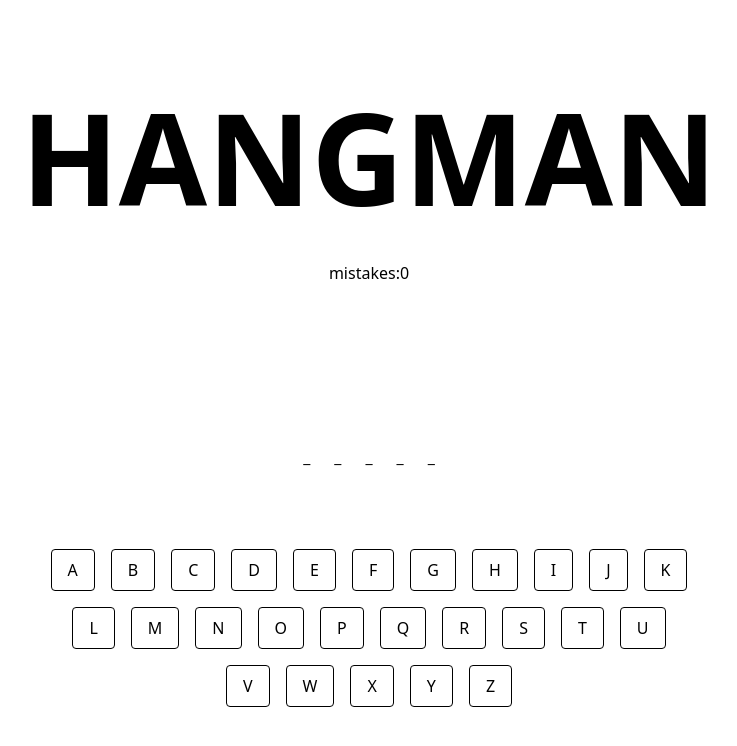
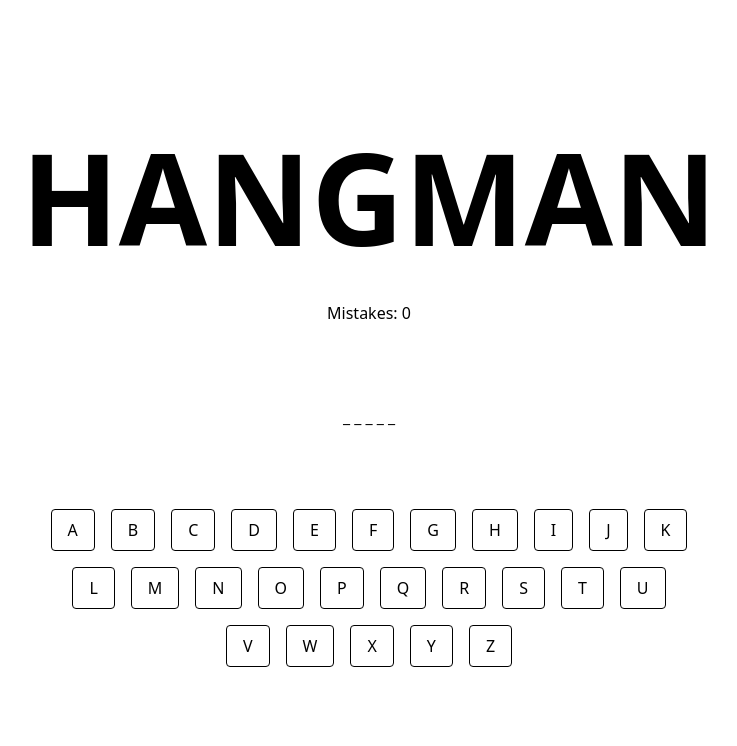
Before and after one commit to LukaszManiak/ts-hangman, a React (Vite) app: page / in a window 1280 px wide. Shown: the top 746 px of the page, without its empty margins (271-1008 px from the left). Built offline with nearby package versions, Linux system fonts and the light colour scheme.

Commit message:
countMistakesEffect

```diff
--- a/src/App.tsx
+++ b/src/App.tsx
@@ -1,4 +1,4 @@
-import { useState } from "react";
+import { useEffect, useState } from "react";
 import words from "./wordList.json";
 // import HangmanDrawing from "./HangmanDrawing";
 
@@ -10,6 +10,15 @@ function App() {
     return words[Math.floor(Math.random() * words.length)];
   });
   const [guessedLetters, setGuessedLetters] = useState<string[]>([]);
+  const [mistakes, setMistakes] = useState<number>(0);
+
+  useEffect(() => {
+    const madeMistakes = guessedLetters.filter(
+      (letter) => !wordToGuess.includes(letter),
+    ).length;
+
+    setMistakes(madeMistakes);
+  }, [guessedLetters, wordToGuess]);
 
   return (
     <div className="flex h-screen w-screen flex-col items-center justify-center gap-y-10">
@@ -17,6 +26,7 @@ function App() {
 
       <div className="flex flex-col items-center gap-y-20">
         {/* <HangmanDrawing /> */}
+        <p>Mistakes: {mistakes}</p>
         <HangmanWordToGuess
           wordToGuess={wordToGuess}
           guessedLetters={guessedLetters}
--- a/src/HangmanWordToGuess.tsx
+++ b/src/HangmanWordToGuess.tsx
@@ -1,5 +1,3 @@
-import { useEffect, useState } from "react";
-
 type WordToGuessProps = {
   guessedLetters: string[];
   wordToGuess: string;
@@ -9,21 +7,13 @@ export default function HangmanWordToGuess({
   guessedLetters,
   wordToGuess,
 }: WordToGuessProps) {
-  const [mistakes, setMistakes] = useState<number>(0);
-
   return (
-    <>
-      <div>mistakes:{mistakes}</div>
-      <p></p>
-      <div className="flex gap-x-6">
-        {wordToGuess.split("").map((letter, index) => {
-          if (guessedLetters.includes(letter.toUpperCase())) {
-            return <p key={index}>{letter}</p>;
-          } else {
-            return <p key={index}>{"_"}</p>;
-          }
-        })}
-      </div>
-    </>
+    <div className="flex gap-x-6">
+      {wordToGuess
+        .split("")
+        .map((letter) =>
+          guessedLetters.includes(letter.toUpperCase()) ? letter : " _ ",
+        )}
+    </div>
   );
 }
--- /dev/null
+++ b/src/ModalWindow.tsx
@@ -0,0 +1,10 @@
+export default function ModalWindow() {
+  return (
+    <div className="flex flex-col items-center justify-center rounded-3xl border-2 border-blue-600 bg-white p-4">
+      <h1 className="text-3xl font-bold tracking-wider">RESULT</h1>
+      <button className="rounded-3xl bg-blue-500 text-center text-white transition-all duration-200 ease-in-out hover:bg-blue-500">
+        PLAY AGAIN
+      </button>
+    </div>
+  );
+}
```
